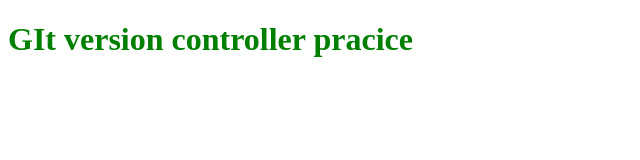
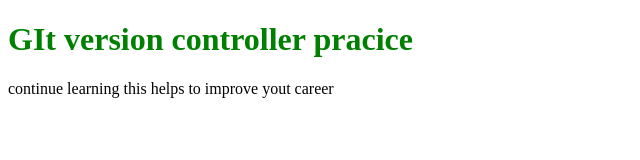
Before and after one commit to JEEVAGA/Jeevagan, a plain HTML site: page index.html in a window 1280 px wide. Shown: the whole page, without its empty margins (0-640 px from the left). Drawn offline with Linux system fonts and the light colour scheme.

Commit message:
updated the index.html for push command

```diff
--- a/index.html
+++ b/index.html
@@ -5,5 +5,6 @@
 </head>
 <body>
 <h1>GIt version controller pracice</h1>
+<p>continue learning this helps to improve yout career</p>
 </body>
 </html>
```
Also changed, not shown: index.js (added).
